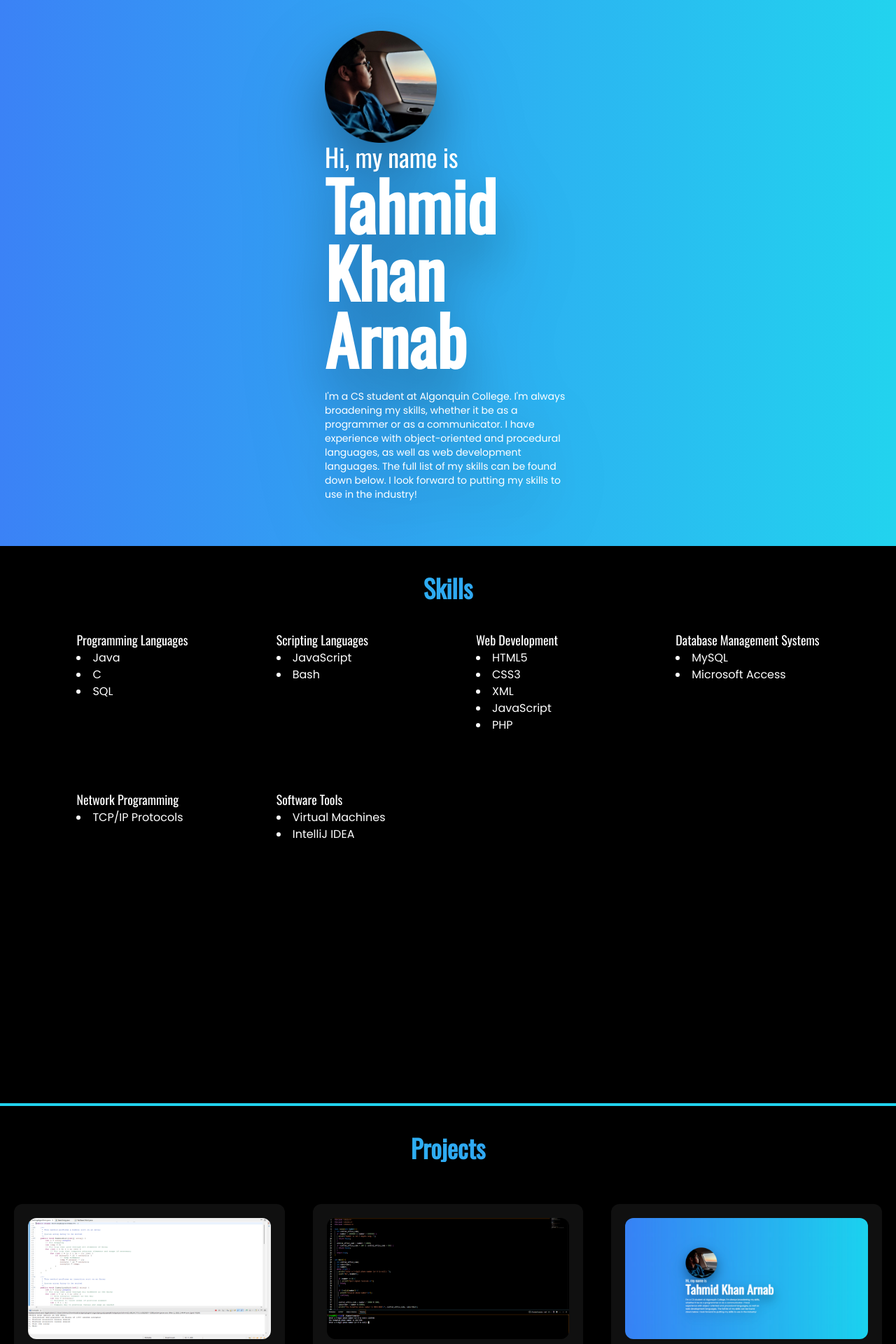
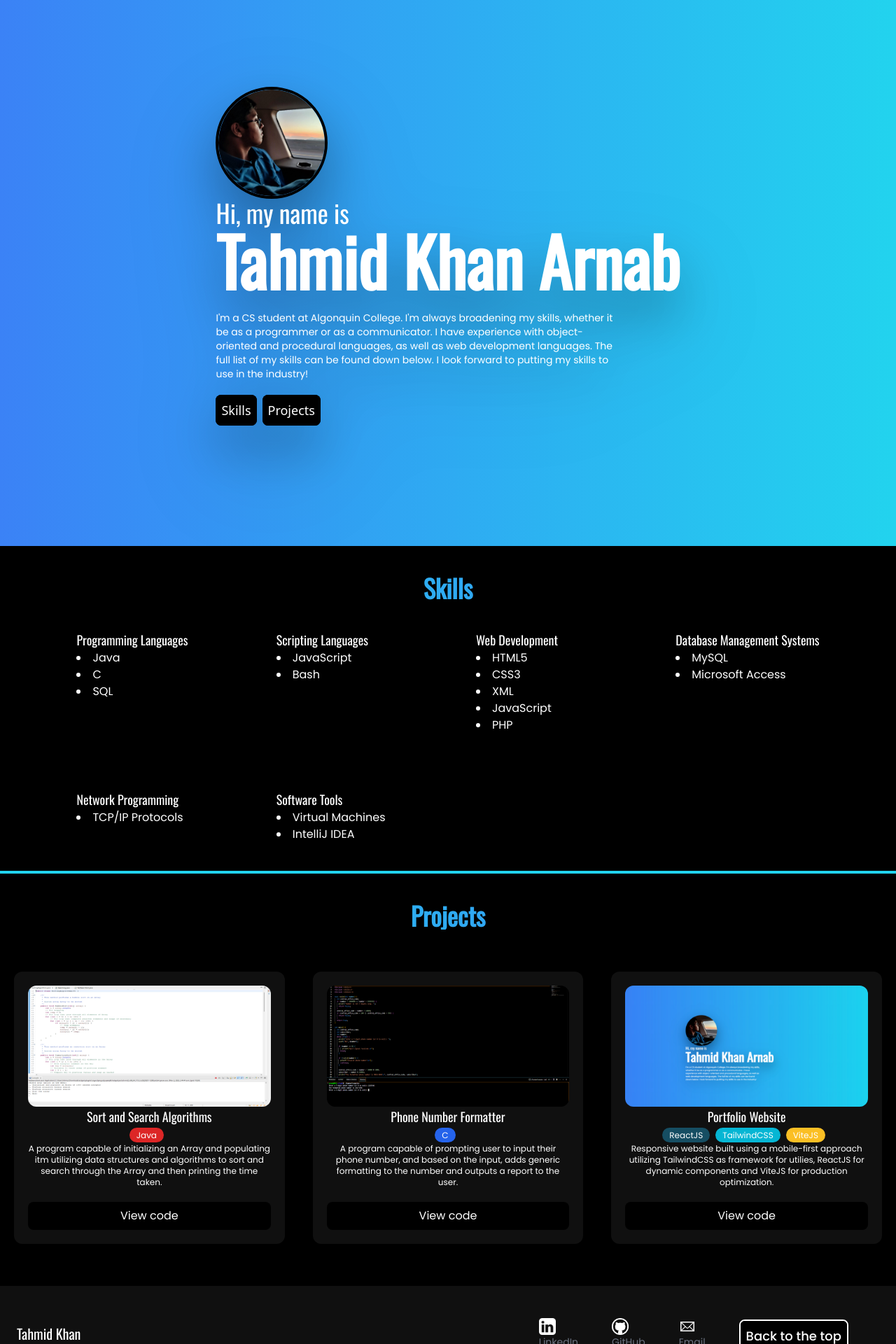
Before and after one commit to ornobdoorknob/website, a React (Vite) app: page / in a window 1280 px wide. Shown: the part 20-1940 px from the top of the page at 70% size. Built offline with nearby package versions, Linux system fonts and the light colour scheme.

Commit message:
ver 10 added nav buttons

```diff
--- a/src/components/Content.jsx
+++ b/src/components/Content.jsx
@@ -3,8 +3,9 @@ import React from 'react'
 const Content = () => {
     return (
         <div>
-            <div class = "min-h-screen border-b-4 border-cyan-400">
-             <div class="pt-10 font-oswald text-4xl bg-clip-text bg-gradient-to-l to-cyan-400 from-blue-500 text-transparent text-4xl font-extrabold text-center">
+            <div>
+                <a name ="skills"></a>
+             <div name="skill" class="pt-10 font-oswald text-4xl bg-clip-text bg-gradient-to-l to-cyan-400 from-blue-500 text-transparent text-4xl font-extrabold text-center">
                     Skills
             </div>
             <div class="flex items-center justify-center min-h-auto container mx-auto w-full">
@@ -69,12 +70,13 @@ const Content = () => {
                 </div>
             </div>
             </div>
-            <div class = "min-h-screen align-center">
+            <div class = "align-center border-t-4 border-cyan-400">
+            <a name ="projects"></a>
             <div class="pt-10 font-oswald text-4xl bg-clip-text bg-gradient-to-l to-cyan-400 from-blue-500 text-transparent text-4xl font-extrabold text-center">
-                    Projects
+                Projects
             </div>
             <div class="py-10 flex items-center justify-center min-h-auto container mx-auto w-full text-center">
-                <div class="font-poppins grid grid cols-3 md:grid-cols-3 sm: grid-cols-1">
+                <div class="font-poppins grid grid-cols-1 md:grid-cols-2 lg:grid-cols-3">
                     <div class="my-5 rounded-xl text-white bg-secondary mx-5">
                         <div class="p-5 flex flex-col">
                             <div class="rounded-xl overflow-hidden">
@@ -84,8 +86,8 @@ const Content = () => {
                             <div>
                                 <span class="bg-red-600 text-white text-xs mr-2 px-2.5 py-0.5 rounded-full">Java</span>
                             </div>
-                            <div class="font-poppins">A program capable of initializing an Array and populating it and then utilizing data structures and algorithms to sort and search through the Array and then printing the time taken.</div>
-                            <a href="https://github.com/ornobdoorknob/resume-projects/tree/main/SearchAndSort" class="mt-5 transition-all duration-1000 text-center py-2 rounded-lg bg-primary hover:bg-white hover:text-black">View code</a>
+                            <div class="font-poppins text-xs">A program capable of initializing an Array and populating itm utilizing data structures and algorithms to sort and search through the Array and then printing the time taken.</div>
+                            <a href="https://github.com/ornobdoorknob/resume-projects/tree/main/SearchAndSort" class="mt-5 transition-all duration-300 text-center py-2 rounded-lg bg-primary hover:bg-white hover:text-black">View code</a>
                         </div>
                     </div>
                     <div class="my-5 rounded-xl text-white bg-secondary mx-5">
@@ -97,8 +99,8 @@ const Content = () => {
                             <div>
                                 <span class="bg-blue-600 text-white text-xs mr-2 px-2.5 py-0.5 rounded-full">C</span>
                             </div>
-                            <div class="font-poppins">A program capable of prompting user to input their phone number, and based on the input, adds generic formatting to the number and outputs a report to the user.</div>
-                            <a href="https://github.com/ornobdoorknob/resume-projects/tree/main/PhoneNumberFormatter" class="mt-5 transition-all duration-1000 text-center py-2 rounded-lg bg-primary hover:bg-white hover:text-black">View code</a>
+                            <div class="font-poppins text-xs">A program capable of prompting user to input their phone number, and based on the input, adds generic formatting to the number and outputs a report to the user.</div>
+                            <a href="https://github.com/ornobdoorknob/resume-projects/tree/main/PhoneNumberFormatter" class="mt-5 transition-all duration-300 text-center py-2 rounded-lg bg-primary hover:bg-white hover:text-black">View code</a>
                         </div>
                     </div>
                     <div class="my-5 rounded-xl text-white bg-secondary mx-5 border-white">
@@ -112,8 +114,8 @@ const Content = () => {
                                 <span class="bg-cyan-500 text-white text-xs mr-2 px-2.5 py-0.5 rounded-full">TailwindCSS</span>
                                 <span class="bg-amber-400 text-white text-xs mr-2 px-2.5 py-0.5 rounded-full">ViteJS</span>
                             </div>
-                            <div class="font-poppins">Responsive website built using a mobile-first approach utilizing TailwindCSS for utilies, ReactJS for dynamic components and ViteJS for production optimization.</div>
-                            <a href="https://github.com/ornobdoorknob/website" class="mt-5 transition-all duration-1000 text-center py-2 rounded-lg bg-primary hover:bg-white hover:text-black">View code</a>
+                            <div class="font-poppins text-xs">Responsive website built using a mobile-first approach utilizing TailwindCSS as framework for utilies, ReactJS for dynamic components and ViteJS for production optimization.</div>
+                            <a href="https://github.com/ornobdoorknob/website" class="mt-5 transition-all duration-300 text-center py-2 rounded-lg bg-primary hover:bg-white hover:text-black">View code</a>
                         </div>
                     </div>
                 </div>
--- a/src/components/Footer.jsx
+++ b/src/components/Footer.jsx
@@ -9,18 +9,25 @@ const Footer = () => {
                 </a>
                 <ul class="flex flex-wrap items-center mb-6 text-sm sm:mb-0 text-gray-500">
                     <li class="px-3 font-poppins">
-                        <a href="https://www.linkedin.com/in/tahmid-khan-arnab/" class="transition-all duration-500 mr-4 md:mr-6 hover:text-white"><img src="linkedin.png" className='h-6'></img>LinkedIn</a>
+                        <a href="https://www.linkedin.com/in/tahmid-khan-arnab/" class="transition-all duration-300 mr-4 md:mr-6 hover:text-white"><img src="linkedin.png" className='h-6'></img>LinkedIn</a>
                     </li>
                     <li class="px-3 font-poppins">
-                        <a href="https://github.com/ornobdoorknob" class="transition-all duration-500 mr-4 md:mr-6 hover:text-white"><img src="gh.png" className='h-6'></img>GitHub</a>
+                        <a href="https://github.com/ornobdoorknob" class="transition-all duration-300 mr-4 md:mr-6 hover:text-white"><img src="gh.png" className='h-6'></img>GitHub</a>
                     </li>
                     <li class="px-3 font-poppins">
-                        <a href="mailto:arna0016@algonquinlive.com" class="transition-all duration-500 mr-4 md:mr-6 hover:text-white"><img src="email.svg" className='h-6'></img>Email</a>
+                        <a href="mailto:arna0016@algonquinlive.com" class="transition-all duration-300 mr-4 md:mr-6 hover:text-white"><img src="email.svg" className='h-6'></img>Email</a>
+                    </li>
+                    <li class="px-3 font-poppins pt-4">
+                        <a href='#top' class="transition-all duration-300 mr-4 md:mr-6 hover:text-white"> <button class="border-2 border-white relative inline-flex items-center justify-center mb-2 mr-2 overflow-hidden text-lg font-medium text-white rounded-lg group bg-black">
+                            <span class="relative px-2 py-2 transition-all ease-in duration-300 hover:bg-white hover:text-black bg-black">
+                                Back to the top
+                            </span>
+                        </button></a>
                     </li>
                 </ul>
             </div>
             <hr class="my-6 sm:mx-auto border-gray-500 lg:my-8" />
-            <span class="block text-sm text-gray-500 sm:text-center">©<a href="https://tahmidkhan.com/" class="transition-all duration-500 hover:text-white"> Tahmid Khan Arnab</a>. All Rights Reserved.
+            <span class="block text-sm text-gray-500 sm:text-center">©<a href="https://tahmidkhan.com/" class="transition-all duration-300 hover:text-white"> Tahmid Khan Arnab</a>. All Rights Reserved.
             </span>
         </footer>
 
--- a/src/components/Hero.jsx
+++ b/src/components/Hero.jsx
@@ -2,15 +2,30 @@ import React from 'react'
 
 const Hero = () => {
     return (
-        <div class="bg-gradient-to-r to-cyan-400 from-blue-500 w-full bg-center flex items-center md:px-96 h-screen">
-            <div class="text-white py-20 px-20 drop-shadow-4xl">
-           <img src="instahd.png" className='md:h-40' />
-                <div class = "font-oswald text-2xl lg:text-4xl md:text-3xl">Hi, my name is</div>
-                <div class = "font-oswald text-4xl md:text-8xl font-extrabold md:pb-5 pb-2">Tahmid Khan Arnab</div>
-                <div class = "font-poppins mt-1 text-sm max-w-xl md:text-md">I'm a CS student at Algonquin College. I'm always broadening my skills, whether it be as a programmer or as a communicator. I have experience with object-oriented and procedural languages, as well as web development languages. The full list of my skills can be found down below. I look forward to putting my skills to use in the industry!</div>
+        <div name="top" class="bg-gradient-to-r to-cyan-400 from-blue-500 w-full bg-center flex items-center h-screen place-content-center">
+            <div class="text-white py-20 px-10 drop-shadow-4xl md:text-left text-center">
+                <img src="instahd.png" className='border-4 border-black hover:border-white transition-all duration-300 rounded-full h-40 md:h-40' />
+                <div class="font-oswald text-2xl lg:text-4xl md:text-3xl">Hi, my name is</div>
+                <div class="font-oswald text-4xl md:text-8xl font-extrabold md:pb-5 pb-2 md:whitespace-nowrap">Tahmid Khan Arnab</div>
+                <div class="font-poppins mt-1 text-sm max-w-xl md:text-md">I'm a CS student at Algonquin College. I'm always broadening my skills, whether it be as a programmer or as a communicator. I have experience with object-oriented and procedural languages, as well as web development languages. The full list of my skills can be found down below. I look forward to putting my skills to use in the industry!</div>
+                <div class="py-5">
+                    <a href='#skills'>
+                        <button class="relative inline-flex items-center justify-center mb-2 mr-2 overflow-hidden text-lg font-medium text-white rounded-lg group bg-black">
+                            <span class="relative px-2 py-2 transition-all ease-in duration-300 hover:bg-white hover:text-black bg-black">
+                                Skills
+                            </span>
+                        </button>
+                    </a>
+                    <a href='#projects'>
+                        <button class="relative inline-flex items-center justify-center mb-2 mr-2 overflow-hidden text-lg font-medium text-white rounded-lg group bg-black">
+                            <span class="relative px-2 py-2 transition-all ease-in duration-300 hover:bg-white hover:text-black bg-black">
+                                Projects
+                            </span>
+                        </button>
+                    </a>
+                </div>
             </div>
         </div>
     )
 }
-
 export default Hero
```
